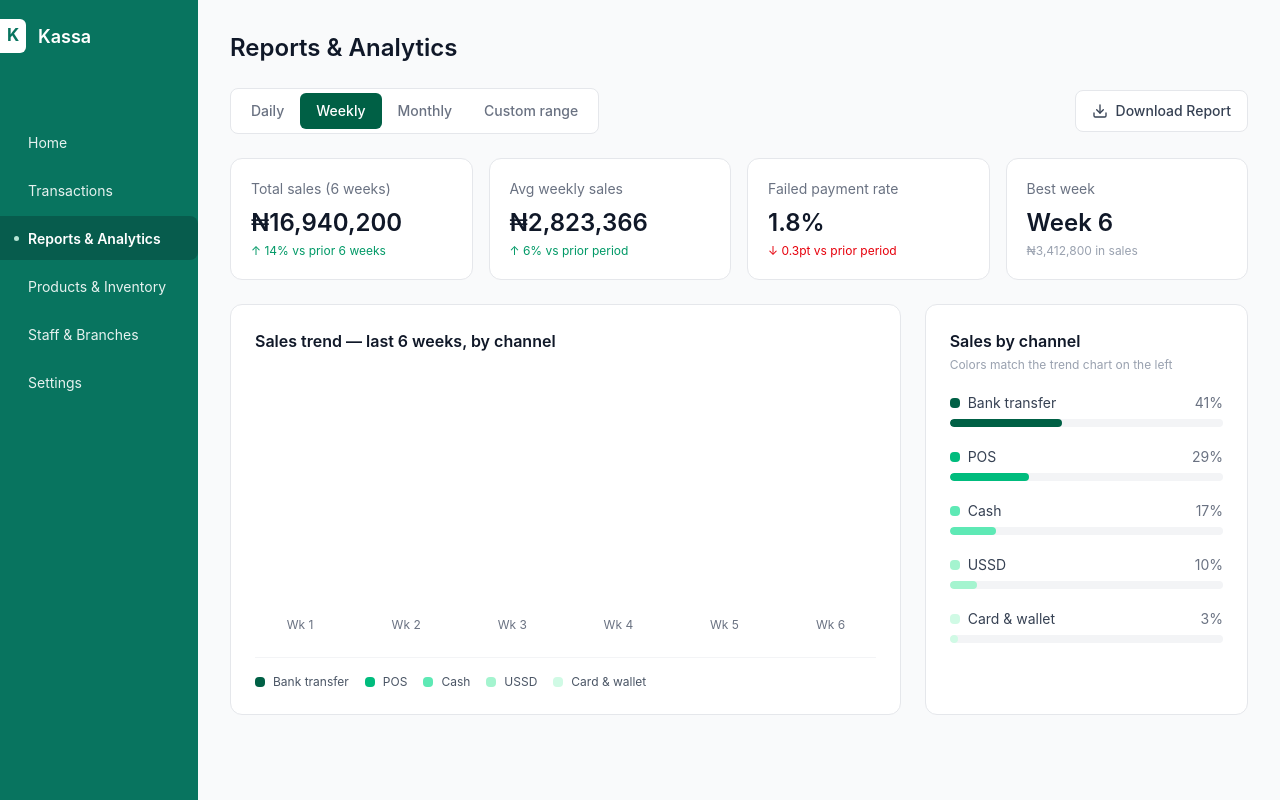
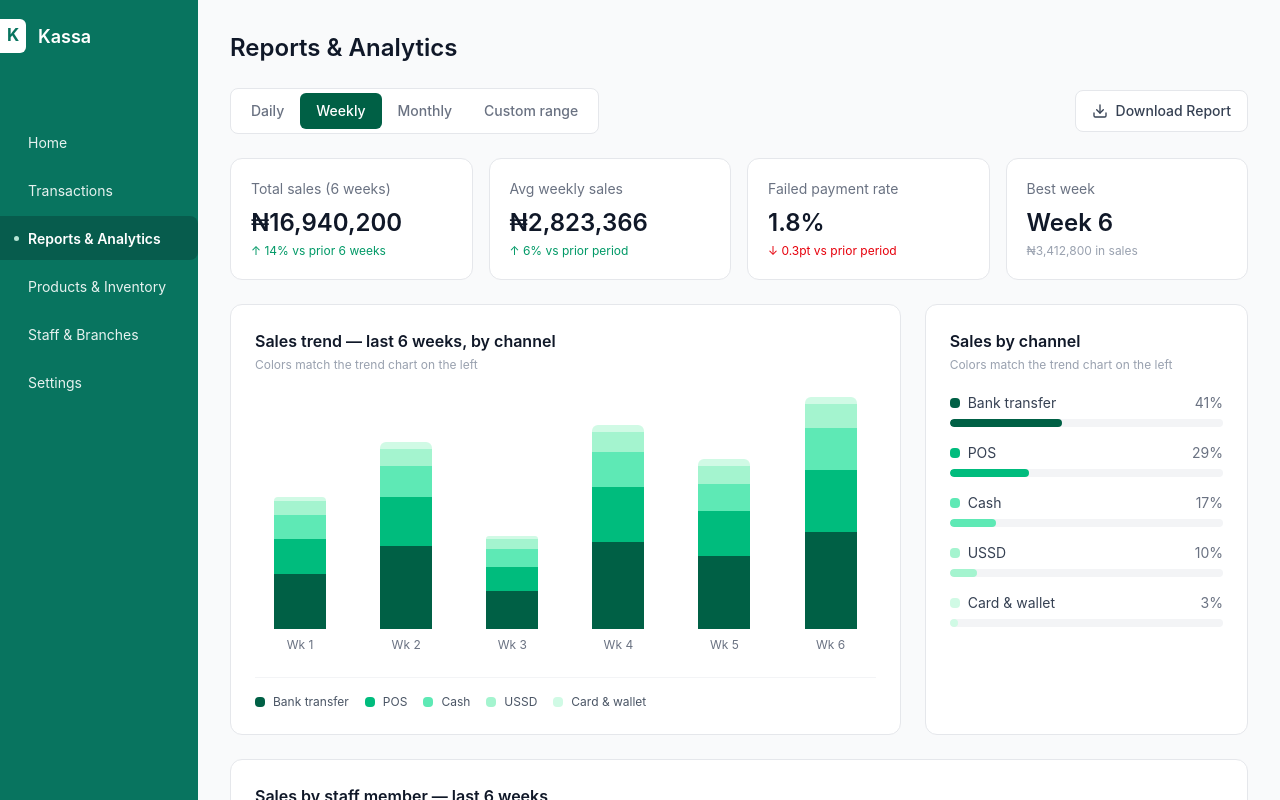
Before and after one commit to mr-uche/KASSA, a Next.js app: page /reports in a window 1280 px wide. Both pictures are taken after a click on the button "Weekly". Shown: the top 800 px of the page. Built offline with nearby package versions, Linux system fonts and the light colour scheme.

Commit message:
Update project changes

```diff
--- a/src/app/reports/page.tsx
+++ b/src/app/reports/page.tsx
@@ -14,6 +14,8 @@ const channelColors: Record<string, string> = {
   USSD: "bg-emerald-200",
   "Card & wallet": "bg-emerald-100",
 };
+
+const channelOrder = ["Bank transfer", "POS", "Cash", "USSD", "Card & wallet"];
 
 function SummaryCard({
   label,
@@ -42,18 +44,12 @@ function SummaryCard({
   );
 }
 
-function ChannelBreakdown({
-  data,
-  note,
-}: {
-  data: { name: string; pct: number }[];
-  note?: string;
-}) {
+function ChannelBreakdown({ data }: { data: { name: string; pct: number }[] }) {
   return (
     <div className="bg-white rounded-xl border border-gray-200 p-6">
       <h2 className="text-base font-semibold text-gray-900 mb-1">Sales by channel</h2>
-      {note && <p className="text-xs text-gray-400 mb-5">{note}</p>}
-      <div className={`space-y-5 ${note ? "" : "mt-5"}`}>
+      <p className="text-xs text-gray-400 mb-5">Colors match the trend chart on the left</p>
+      <div className="space-y-4">
         {data.map((c) => (
           <div key={c.name}>
             <div className="flex items-center gap-2 mb-1.5">
@@ -67,6 +63,59 @@ function ChannelBreakdown({
                 style={{ width: `${c.pct}%` }}
               />
             </div>
+          </div>
+        ))}
+      </div>
+    </div>
+  );
+}
+
+function StackedTrendChart({
+  data,
+  title,
+}: {
+  data: { label: string; segments: number[] }[];
+  title: string;
+}) {
+  const maxTotal = Math.max(...data.map((d) => d.segments.reduce((a, b) => a + b, 0)));
+
+  return (
+    <div className="col-span-2 bg-white rounded-xl border border-gray-200 p-6">
+      <h2 className="text-base font-semibold text-gray-900 mb-1">{title}</h2>
+      <p className="text-xs text-gray-400 mb-6">
+        Colors match the trend chart on the left
+      </p>
+
+      <div className="flex items-end justify-between gap-4 h-64">
+        {data.map((d) => {
+          const total = d.segments.reduce((a, b) => a + b, 0);
+          return (
+            <div key={d.label} className="flex flex-col items-center gap-2 flex-1 h-full">
+              <div className="w-full max-w-[52px] flex flex-col-reverse justify-start flex-1">
+                {d.segments.map((seg, i) => {
+                  const heightPct = (seg / maxTotal) * 100;
+                  return (
+                    <div
+                      key={i}
+                      className={`w-full ${channelColors[channelOrder[i]]} ${
+                        i === d.segments.length - 1 ? "rounded-t-md" : ""
+                      }`}
+                      style={{ height: `${heightPct}%` }}
+                    />
+                  );
+                })}
+              </div>
+              <span className="text-xs text-gray-500">{d.label}</span>
+            </div>
+          );
+        })}
+      </div>
+
+      <div className="flex flex-wrap gap-4 mt-6 pt-4 border-t border-gray-100">
+        {channelOrder.map((name) => (
+          <div key={name} className="flex items-center gap-2">
+            <span className={`w-2.5 h-2.5 rounded-sm ${channelColors[name]}`} />
+            <span className="text-xs text-gray-600">{name}</span>
           </div>
         ))}
       </div>
@@ -99,7 +148,7 @@ function StaffTable({
               <td className="py-3 text-gray-700">{r.name}</td>
               <td className="py-3 text-gray-700">{r.transactions.toLocaleString()}</td>
               <td className="py-3 font-medium text-gray-900">{r.total}</td>
-              <td className="py-3 text-gray-700">{r.failed}</td>
+              <td className="py-3 text-red-600">{r.failed}</td>
             </tr>
           ))}
         </tbody>
@@ -110,13 +159,13 @@ function StaffTable({
 
 // ----- Daily data -----
 const dailyTrend = [
-  { label: "Mon", value: 62 },
-  { label: "Tue", value: 78 },
-  { label: "Wed", value: 48 },
-  { label: "Thu", value: 92 },
-  { label: "Fri", value: 82 },
-  { label: "Sat", value: 96 },
-  { label: "Sun", value: 100 },
+  { label: "Mon", segments: [26, 17, 11, 6, 2] },
+  { label: "Tue", segments: [33, 21, 14, 7, 3] },
+  { label: "Wed", segments: [20, 13, 9, 4, 2] },
+  { label: "Thu", segments: [39, 25, 17, 8, 3] },
+  { label: "Fri", segments: [34, 22, 15, 7, 3] },
+  { label: "Sat", segments: [40, 26, 17, 9, 4] },
+  { label: "Sun", segments: [42, 27, 18, 9, 4] },
 ];
 const dailyChannels = [
   { name: "Bank transfer", pct: 42 },
@@ -125,15 +174,19 @@ const dailyChannels = [
   { name: "USSD", pct: 9 },
   { name: "Card & wallet", pct: 4 },
 ];
+const dailyStaff = [
+  { name: "Ifeoma Bassey", transactions: 88, total: "₦612,400", failed: 2 },
+  { name: "Ibrahim Musa", transactions: 58, total: "₦408,200", failed: 1 },
+];
 
-// ----- Weekly data (stacked) -----
-const weeklyStacked = [
-  { label: "Wk 1", segments: [40, 25, 15, 10, 3] },
-  { label: "Wk 2", segments: [48, 28, 18, 11, 3] },
-  { label: "Wk 3", segments: [28, 18, 10, 6, 2] },
-  { label: "Wk 4", segments: [50, 32, 20, 12, 4] },
-  { label: "Wk 5", segments: [42, 26, 16, 10, 3] },
-  { label: "Wk 6", segments: [56, 34, 22, 13, 4] },
+// ----- Weekly data -----
+const weeklyTrend = [
+  { label: "Wk 1", segments: [16, 10, 7, 4, 1] },
+  { label: "Wk 2", segments: [24, 14, 9, 5, 2] },
+  { label: "Wk 3", segments: [11, 7, 5, 3, 1] },
+  { label: "Wk 4", segments: [25, 16, 10, 6, 2] },
+  { label: "Wk 5", segments: [21, 13, 8, 5, 2] },
+  { label: "Wk 6", segments: [28, 18, 12, 7, 2] },
 ];
 const weeklyChannels = [
   { name: "Bank transfer", pct: 41 },
@@ -142,15 +195,19 @@ const weeklyChannels = [
   { name: "USSD", pct: 10 },
   { name: "Card & wallet", pct: 3 },
 ];
+const weeklyStaff = [
+  { name: "Ifeoma Bassey", transactions: 512, total: "₦10,214,600", failed: 6 },
+  { name: "Ibrahim Musa", transactions: 338, total: "₦6,725,600", failed: 3 },
+];
 
 // ----- Monthly data -----
 const monthlyTrend = [
-  { label: "Mar", value: 42 },
-  { label: "Apr", value: 55 },
-  { label: "May", value: 38 },
-  { label: "Jun", value: 82 },
-  { label: "Jul", value: 100 },
-  { label: "Aug", value: 88 },
+  { label: "Mar", segments: [17, 11, 7, 4, 2] },
+  { label: "Apr", segments: [22, 14, 9, 5, 2] },
+  { label: "May", segments: [15, 10, 6, 3, 1] },
+  { label: "Jun", segments: [33, 21, 14, 8, 3] },
+  { label: "Jul", segments: [40, 26, 17, 9, 4] },
+  { label: "Aug", segments: [35, 23, 15, 8, 3] },
 ];
 const monthlyChannels = [
   { name: "Bank transfer", pct: 39 },
@@ -164,6 +221,7 @@ const monthlyStaff = [
   { name: "Ibrahim Musa", transactions: 1458, total: "₦27,368,300", failed: 14 },
 ];
 
+// ----- Custom range data -----
 // ----- Custom range data -----
 const customTrend = [18, 22, 15, 28, 24, 32, 27, 36, 30, 40];
 const customChannels = [
@@ -261,23 +319,12 @@ export default function ReportsPage() {
               <SummaryCard label="Top branch" value="Main branch" sub="64% of total sales" />
             </div>
 
-            <div className="grid grid-cols-3 gap-6">
-              <div className="col-span-2 bg-white rounded-xl border border-gray-200 p-6">
-                <h2 className="text-base font-semibold text-gray-900 mb-6">Sales trend</h2>
-                <div className="flex items-end justify-between gap-3 h-64">
-                  {dailyTrend.map((d) => (
-                    <div key={d.label} className="flex flex-col items-center gap-2 flex-1">
-                      <div
-                        className="w-full max-w-[48px] rounded-t-md bg-emerald-400"
-                        style={{ height: `${d.value}%` }}
-                      />
-                      <span className="text-xs text-gray-500">{d.label}</span>
-                    </div>
-                  ))}
-                </div>
-              </div>
+            <div className="grid grid-cols-3 gap-6 mb-6">
+              <StackedTrendChart data={dailyTrend} title="Sales trend — last 7 days, by channel" />
               <ChannelBreakdown data={dailyChannels} />
             </div>
+
+            <StaffTable title="Sales by staff member — last 7 days" rows={dailyStaff} />
           </>
         )}
 
@@ -296,47 +343,16 @@ export default function ReportsPage() {
               <SummaryCard label="Best week" value="Week 6" sub="₦3,412,800 in sales" />
             </div>
 
-            <div className="grid grid-cols-3 gap-6">
-              <div className="col-span-2 bg-white rounded-xl border border-gray-200 p-6">
-                <h2 className="text-base font-semibold text-gray-900 mb-1">
-                  Sales trend — last 6 weeks, by channel
-                </h2>
-                <div className="flex items-end justify-between gap-4 h-64 mt-6">
-                  {weeklyStacked.map((week) => (
-                    <div key={week.label} className="flex flex-col items-center gap-2 flex-1">
-                      <div className="w-full max-w-[52px] flex flex-col-reverse h-full justify-start">
-                        {week.segments.map((seg, i) => (
-                          <div
-                            key={i}
-                            className={`w-full ${Object.values(channelColors)[i]} ${
-                              i === week.segments.length - 1 ? "rounded-t-md" : ""
-                            }`}
-                            style={{ height: `${seg * 2}%` }}
-                          />
-                        ))}
-                      </div>
-                      <span className="text-xs text-gray-500">{week.label}</span>
-                    </div>
-                  ))}
-                </div>
-                <div className="flex flex-wrap gap-4 mt-6 pt-4 border-t border-gray-100">
-                  {weeklyChannels.map((c) => (
-                    <div key={c.name} className="flex items-center gap-2">
-                      <span className={`w-2.5 h-2.5 rounded-sm ${channelColors[c.name]}`} />
-                      <span className="text-xs text-gray-600">{c.name}</span>
-                    </div>
-                  ))}
-                </div>
-              </div>
-              <ChannelBreakdown
-                data={weeklyChannels}
-                note="Colors match the trend chart on the left"
-              />
+            <div className="grid grid-cols-3 gap-6 mb-6">
+              <StackedTrendChart data={weeklyTrend} title="Sales trend — last 6 weeks, by channel" />
+              <ChannelBreakdown data={weeklyChannels} />
             </div>
+
+            <StaffTable title="Sales by staff member — last 6 weeks" rows={weeklyStaff} />
           </>
         )}
 
-        {/* ------------ MONTHLY ------------ */}
+        {/* ---------------- MONTHLY ---------------- */}
         {range === "Monthly" && (
           <>
             <div className="grid grid-cols-4 gap-4 mb-6">
@@ -352,24 +368,7 @@ export default function ReportsPage() {
             </div>
 
             <div className="grid grid-cols-3 gap-6 mb-6">
-              <div className="col-span-2 bg-white rounded-xl border border-gray-200 p-6">
-                <h2 className="text-base font-semibold text-gray-900 mb-6">
-                  Sales trend — last 6 months
-                </h2>
-                <div className="flex items-end justify-between gap-3 h-64">
-                  {monthlyTrend.map((d, i) => (
-                    <div key={d.label} className="flex flex-col items-center gap-2 flex-1">
-                      <div
-                        className={`w-full max-w-[48px] rounded-t-md ${
-                          i >= 3 ? "bg-emerald-700" : "bg-emerald-300"
-                        }`}
-                        style={{ height: `${d.value}%` }}
-                      />
-                      <span className="text-xs text-gray-500">{d.label}</span>
-                    </div>
-                  ))}
-                </div>
-              </div>
+              <StackedTrendChart data={monthlyTrend} title="Sales trend — last 6 months, by channel" />
               <ChannelBreakdown data={monthlyChannels} />
             </div>
 
@@ -377,7 +376,7 @@ export default function ReportsPage() {
           </>
         )}
 
-        {/* ------------ CUSTOM RANGE ------------ */}
+{/* ------------ CUSTOM RANGE ------------ */}
         {range === "Custom range" && (
           <>
             <div className="bg-white rounded-xl border border-gray-200 p-5 mb-6 flex items-end gap-4">
```
Also changed, not shown: src/app/(auth)/sign-up/page.tsx (+55 -8 lines).
